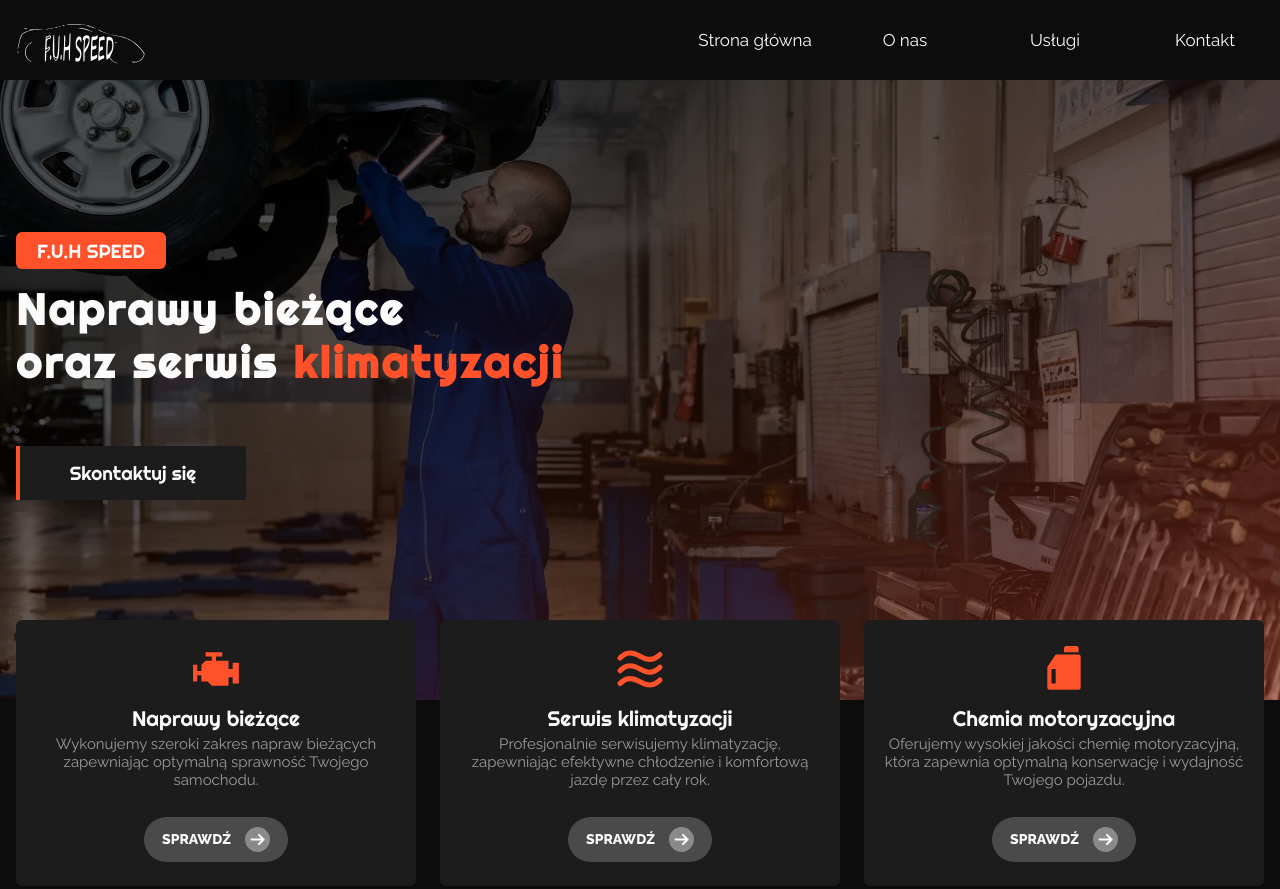
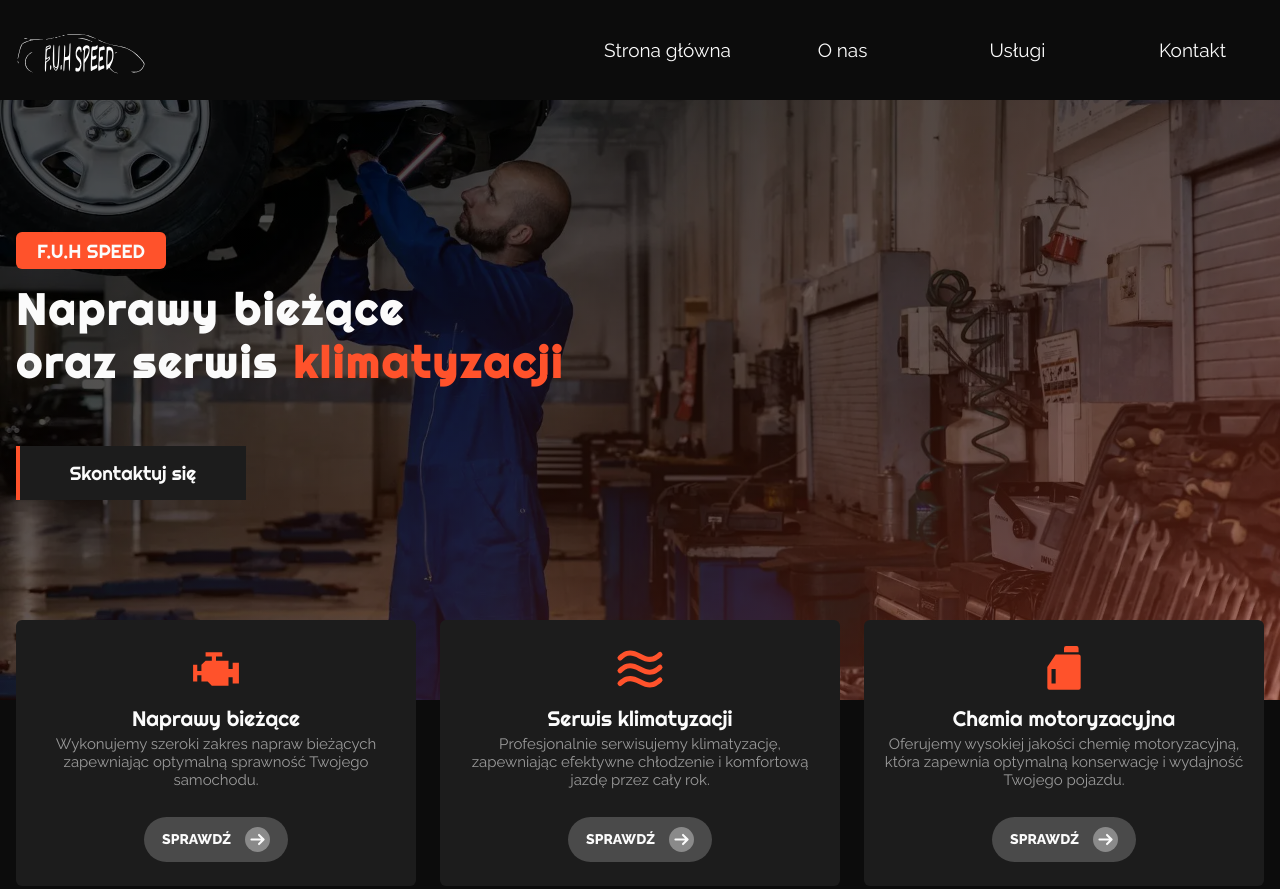
Before and after one commit to Kuba1507/FHU_Speed, a website: page index.html in a window 1280 px wide. Shown: the top 889 px of the page. Drawn offline with nearby package versions, Linux system fonts and the light colour scheme.

Commit message:
some nav modifications

```diff
--- a/src/sass/_media.scss
+++ b/src/sass/_media.scss
@@ -146,6 +146,21 @@
 }
 
 @media (min-width: 992px) {
+	.header {
+		.navbar {
+			height: 100px;
+
+			&__menu {
+				height: 100%;
+				width: 700px;
+
+				&-item {
+					font-size: 1.9rem;
+				}
+			}
+		}
+	}
+
 	main {
 		.main-heading {
 			font-size: 4.3rem;
```
Also changed, not shown: dist/css/style.min.css.
